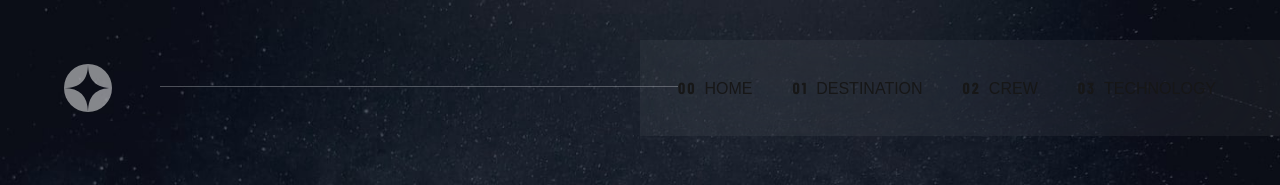
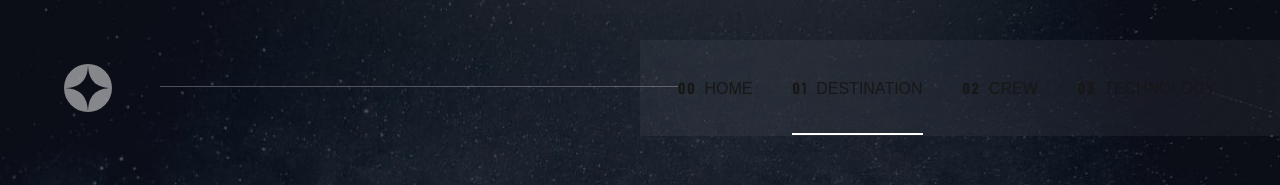
Before and after one commit to muhkyle17/birthday-reminder, a Next.js app: page /destination in a window 1280 px wide. Shown: the top 185 px of the page. Built offline with nearby package versions, Linux system fonts and the light colour scheme; a web font is replaced by a local one.

Commit message:
Add a dynamic router styling

```diff
--- a/src/components/Navbar.jsx
+++ b/src/components/Navbar.jsx
@@ -1,5 +1,8 @@
+'use client'
+
 import Image from 'next/image'
 import Link from 'next/link'
+import { usePathname } from 'next/navigation'
 
 import Logo from '../../public/shared/logo.svg'
 import NavMobile from '@/components/NavMobile'
@@ -28,6 +31,11 @@ const navigation = [
 ]
 
 const Navbar = () => {
+  const pathname = usePathname()
+  const dynamicRouter = item => {
+    if (pathname === item) return 'border-b-2 border-b-white py-8 mt-1'
+  }
+
   return (
     <div className='px-10 pt-7 md:pt-0 md:px-0 flex flex-row w-full items-center justify-between'>
       <div className='w-1/6 xl:w-1/2 flex flex-row items-center justify-center lg:justify-between lg:pl-16'>
@@ -49,11 +57,16 @@ const Navbar = () => {
 
         <div className='flex flex-row items-center gap-10 uppercase'>
           {navigation.map(item => {
+            const hello = dynamicRouter(item.href)
+            console.log(hello, 'hello')
+
             return (
               <Link
                 key={item.id}
                 href={item.href}
-                className='nav-button flex flex-row gap-2 items-baseline'>
+                className={`border-b-2 border-transparent hover:border-b-2 hover:border-b-white py-8 duration-500 transition-all mt-1 ${dynamicRouter(
+                  item.href
+                )} flex flex-row gap-2 items-baseline`}>
                 <span className='typography-preset-eight font-bold'>{item.id}</span>
                 {item.name}
               </Link>
```
